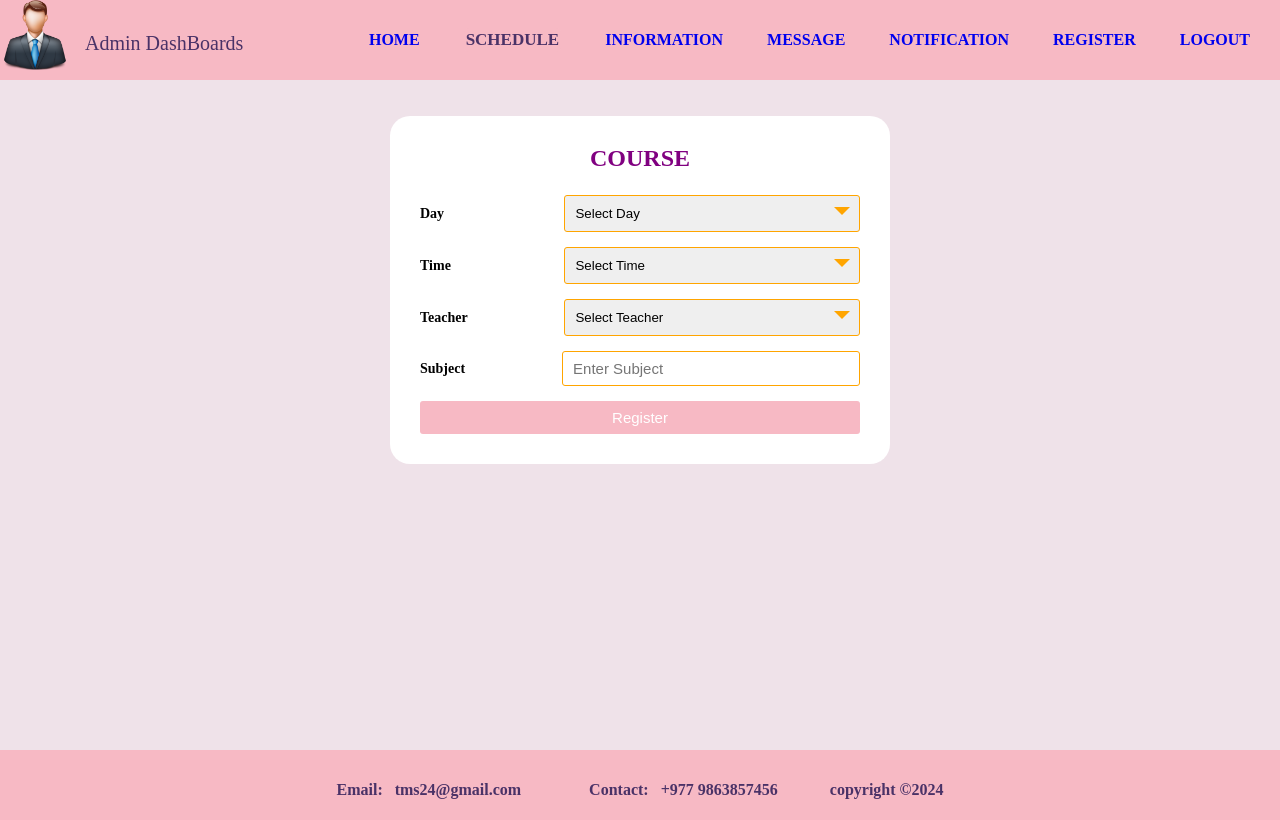
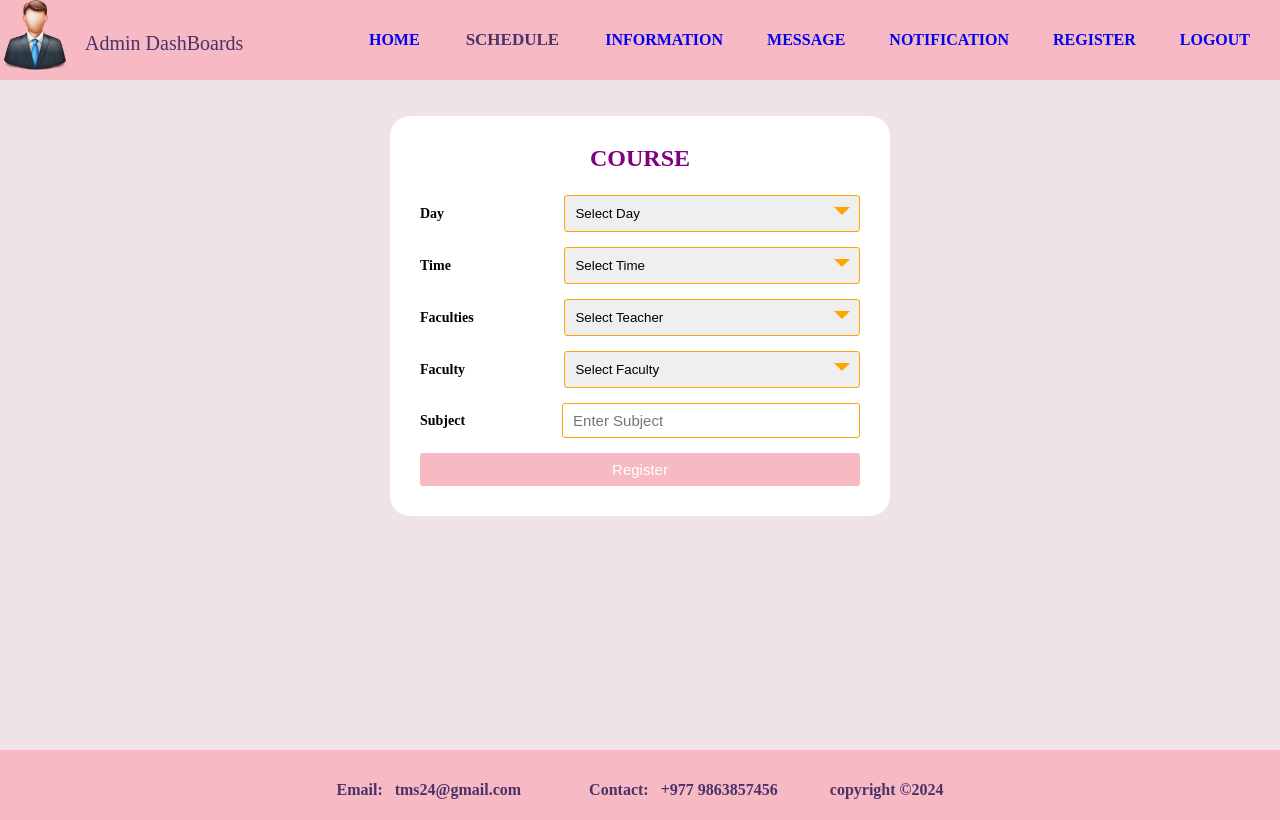
Before and after one commit to Grishmakhatri/tms, a PHP site: page /tms/createcourse.php in a window 1280 px wide. Run offline with PHP 8.4, Linux system fonts and the light colour scheme; data comes from the database, SQL or seed files in the repository.

Commit message:
course routine updated

```diff
--- a/chat.php
+++ b/chat.php
@@ -133,7 +133,7 @@ if(!isset($_SESSION['admin_name']))
   padding: 8px 20px;;
   border: none;
   cursor: pointer;
-  width: %;
+  width:%;
   margin-bottom:1px;
   opacity: 0.8;
 }
@@ -169,6 +169,7 @@ if(!isset($_SESSION['admin_name']))
     <label for="msg"><b>&nbsp;Message</b></label>
    <br><br>
     <textarea placeholder="  Type message.." name="message" required></textarea>
+
 
     <button type="submit" class="btn" name="sent">Send</button>
 
--- a/chatdisplay.php
+++ b/chatdisplay.php
@@ -1,3 +1,4 @@
+
 
 <html>
 <head>
--- a/createcourse.php
+++ b/createcourse.php
@@ -1,4 +1,3 @@
-
 <!DOCTYPE html>
 <html>
 <head>
@@ -9,7 +8,7 @@
 </head>
 
 <style type="text/css">
-
+/* Dropdown and Button Styling */
 .dropdown {
   position: relative;
   display: inline-block;
@@ -19,17 +18,15 @@
   line-height: 20px;
 }
 
-.dropbtn
-{
-  font-family: new times romans;
+.dropbtn {
+  font-family: Times New Roman;
   color: black;
   text-decoration: none;
   font-size: 17px;
   background-color: #ff7f2a6e;
 }
 
-.dropbtn:hover
-{
+.dropbtn:hover {
   color: #AF7AC5;
 }
 
@@ -57,7 +54,6 @@
 .show {
   display: block;
 }
-
 </style>
 
 <body>
@@ -67,18 +63,15 @@
     require_once "./includes/adminheader.php";
     ?>
 
-
     <section>
         <div class="admin-img">
             <br>
-
-
             <div class="container2">
                 <form action="#" method="POST">
                     <?php
                     include('config.php');
-$query="SELECT *FROM inform";
-$sql=mysqli_query($conn,$query);
+                    $query = "SELECT * FROM inform";
+                    $sql = mysqli_query($conn, $query);
                     ?>
 
                     <div class="title">
@@ -90,7 +83,7 @@ $sql=mysqli_query($conn,$query);
                             <label>Day</label>
                             <div class="custom_box">
                                 <select name="day" required>
-		 	<option value="" >Select Day</option>
+                                    <option value="">Select Day</option>
                                     <option value="Sunday">Sunday</option>
                                     <option value="Monday">Monday</option>
                                     <option value="Tuesday">Tuesday</option>
@@ -98,31 +91,49 @@ $sql=mysqli_query($conn,$query);
                                     <option value="Thursday">Thursday</option>
                                     <option value="Friday">Friday</option>
                                 </select>
-	</div></div>
+                            </div>
+                        </div>
 
                         <div class="input_field">
                             <label>Time</label>
                             <div class="custom_box">
                                 <select name="time" required>
-		 	<option value="" >Select Time</option>
+                                    <option value="">Select Time</option>
                                     <option value="6:30 am -- 7:30 am">6:30 am -- 7:30 am</option>
                                     <option value="7:30 am -- 8:30 am">7:30 am -- 8:30 am</option>
                                     <option value="9:00 am -- 9:30 am">9:00 am -- 9:30 am</option>
                                     <option value="9:30 am -- 10:30 am">9:30 am -- 10:30 am</option>
                                     <option value="10:30 am -- 11:30 am">10:30 am -- 11:30 am</option>
                                 </select>
-	</div></div>
+                            </div>
+                        </div>
 
                         <div class="input_field">
-		 <label>Teacher</label>
+                            <label>Faculties</label>
                             <div class="custom_box">
                                 <select name="teacher" required>
-		 	<option value="" >Select Teacher</option>
-		 	<?php while($row=mysqli_fetch_array($sql)){?>
-		 	<option><?php echo $row['fname'].'  '.$row['lname'];?></option>
-		 	<?php }?>
+                                    <option value="">Select Teacher</option>
+                                    <?php while($row = mysqli_fetch_array($sql)) { ?>
+                                        <option><?php echo $row['fname'].' '.$row['lname']; ?></option>
+                                    <?php } ?>
                                 </select>
-	</div></div>
+                            </div>
+                        </div>
+
+                        <div class="input_field">
+                            <label>Faculty</label>
+                            <div class="custom_box">
+                                <select name="faculty" required>
+                                    <option value="">Select Faculty</option>
+                                    <option value="BCA">BCA</option>
+                                    <option value="BBA">BBA</option>
+                                    <option value="BBS">BBS</option>
+                                    <option value="MBA">MBA</option>
+                                    <option value="MBS">MBS</option>
+                                    <option value="MA Sociology">MA Sociology</option>
+                                </select>
+                            </div>
+                        </div>
 
                         <div class="input_field">
                             <label>Subject</label>
@@ -135,15 +146,12 @@ $sql=mysqli_query($conn,$query);
                     </form>
                 </div>
             </div>
-
-
         </div>
     </section>
 
     <?php
     require_once "./includes/adminfooter.php";
     ?>
-
 </div>
 <script>
 function myFunction()
@@ -154,32 +162,43 @@ function myFunction()
 </body>
 </html>
 
-
 <?php
 include("config.php");
 
-if(isset($_POST['information']))
-{
-	$day= $_POST['day'];
+if (isset($_POST['information'])) {
+    $day = $_POST['day'];
     $time = $_POST['time'];
     $subject = ucfirst($_POST['subject']);
-	$teacher = $_POST['teacher'];
+    $faculties = $_POST['teacher'];
+    $faculty = $_POST['faculty'];
 
+    // Query to check for conflicting classes
+    $check_book = mysqli_query($conn, "
+        SELECT *
+        FROM course
+        WHERE day = '$day'
+        AND time = '$time'
+        AND (faculties = '$faculties' OR faculty = '$faculty')
+    ");
 
-$check_book = mysqli_query($conn, "SELECT *FROM course where day = '$day' && time = '$time'  || subject = '$subject' && teacher = '$teacher'");
+    if (mysqli_num_rows($check_book) > 0) {
+        // Conflict: Same teacher at the same time OR same faculty at the same time
+        echo "<script>alert('Sorry! Either the selected teacher is already assigned a class during this time, or another teacher is teaching a class for the same faculty at the same time.')</script>";
+    } else {
+        // Insert the new course into the database
+        $query = mysqli_query($conn, "
+            INSERT INTO course (day, time, subject, faculties, faculty)
+            VALUES('$day', '$time', '$subject', '$faculties', '$faculty')
+        ");
 
-if(mysqli_num_rows($check_book) > 0)
-{
-    echo"<script>alert('Sorry! Exam Subject is Already Exist in this Date')</script>";
+        if ($query) {
+            echo "<script>alert('Course successfully registered!');</script>";
+            ?>
+            <meta http-equiv="refresh" content="0; url=http://localhost/tms/displaycourse.php">
+            <?php
+        } else {
+            echo "<script>alert('Error while registering the course. Please try again.')</script>";
         }
-else
-{
-
-$query = mysqli_query($conn,"INSERT INTO course (day, time, subject, teacher) VALUES('$day','$time','$subject', '$teacher')");
-
-    ?>
-<meta http-equiv="refresh" content="0; url = http://localhost/tms/displaycourse.php">
-		<?php
     }
 }
 ?>
--- a/login_form.php
+++ b/login_form.php
@@ -23,6 +23,9 @@ if(isset($_POST['submit']))
 
       $row = mysqli_fetch_array($result);
 
+      // echo '<pre>';
+      // print_r($row);
+      // die;
       if($row['user_type'] == 'Admin' || $row['user_type'] == 'Co-Admin')
 
       {
@@ -34,6 +37,7 @@ if(isset($_POST['submit']))
 
       {
          $_SESSION['user_name'] = $row['name'];
+         $_SESSION['user_id'] = $row['id'];
          header('location:userhome.php');
       }
 
--- a/userchatdisplay.php
+++ b/userchatdisplay.php
@@ -1,4 +1,3 @@
-
 <html>
 <head>
 	<title>chats Display</title>
--- a/userhome.php
+++ b/userhome.php
@@ -2,7 +2,8 @@
 @include 'config.php';
 
 session_start();
-
+// print_r($_SESSION);
+// die;
 if(!isset($_SESSION['user_name']))
 
 {
```
Also changed, not shown: database/tms (3).sql (+10 -8 lines), displaycourse.php (+7 -3 lines), updatecourse.php (+19 -0 lines), usercourse.php (+8 -3 lines). Lines whose indentation alone changed are shown as unchanged.
